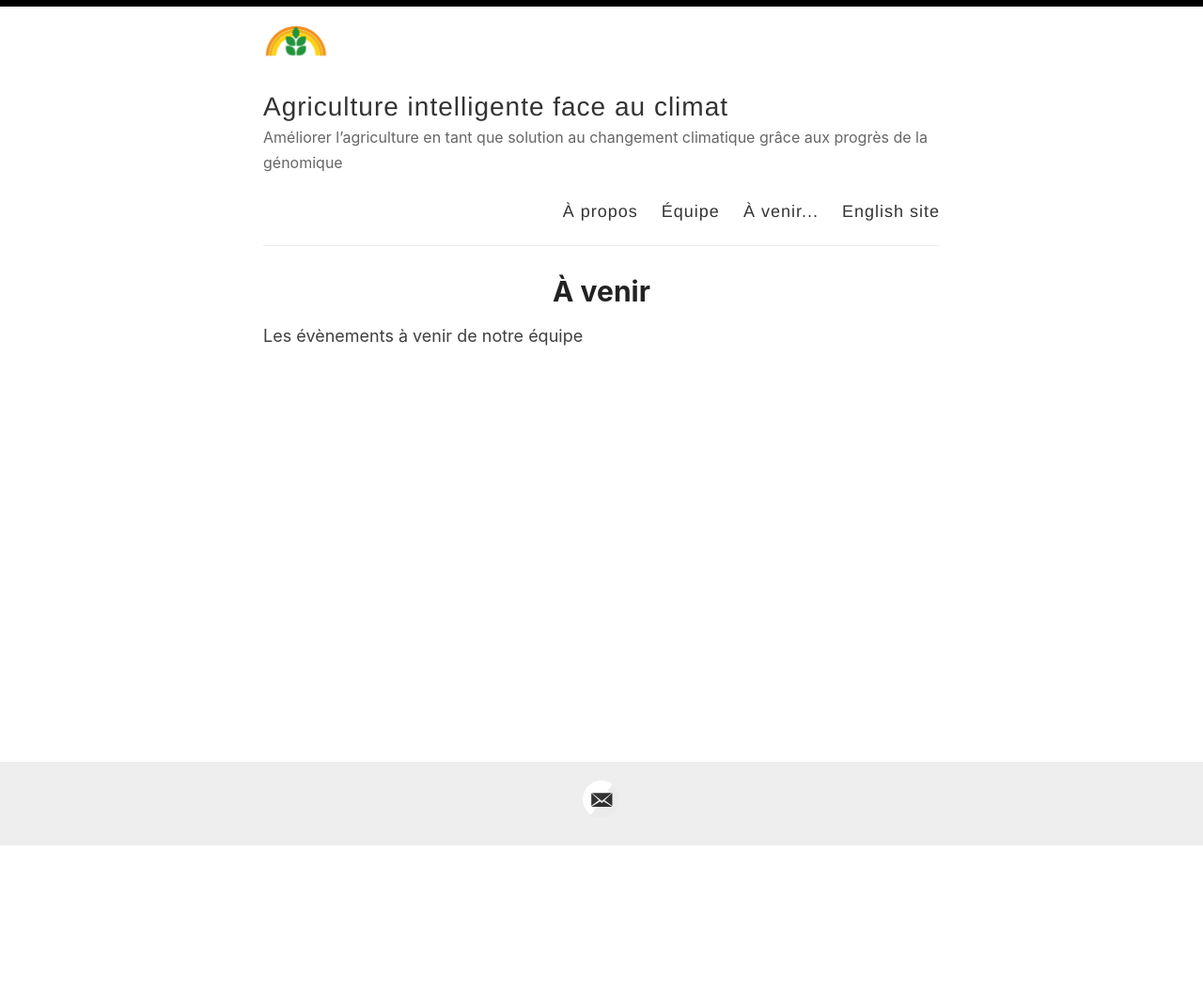
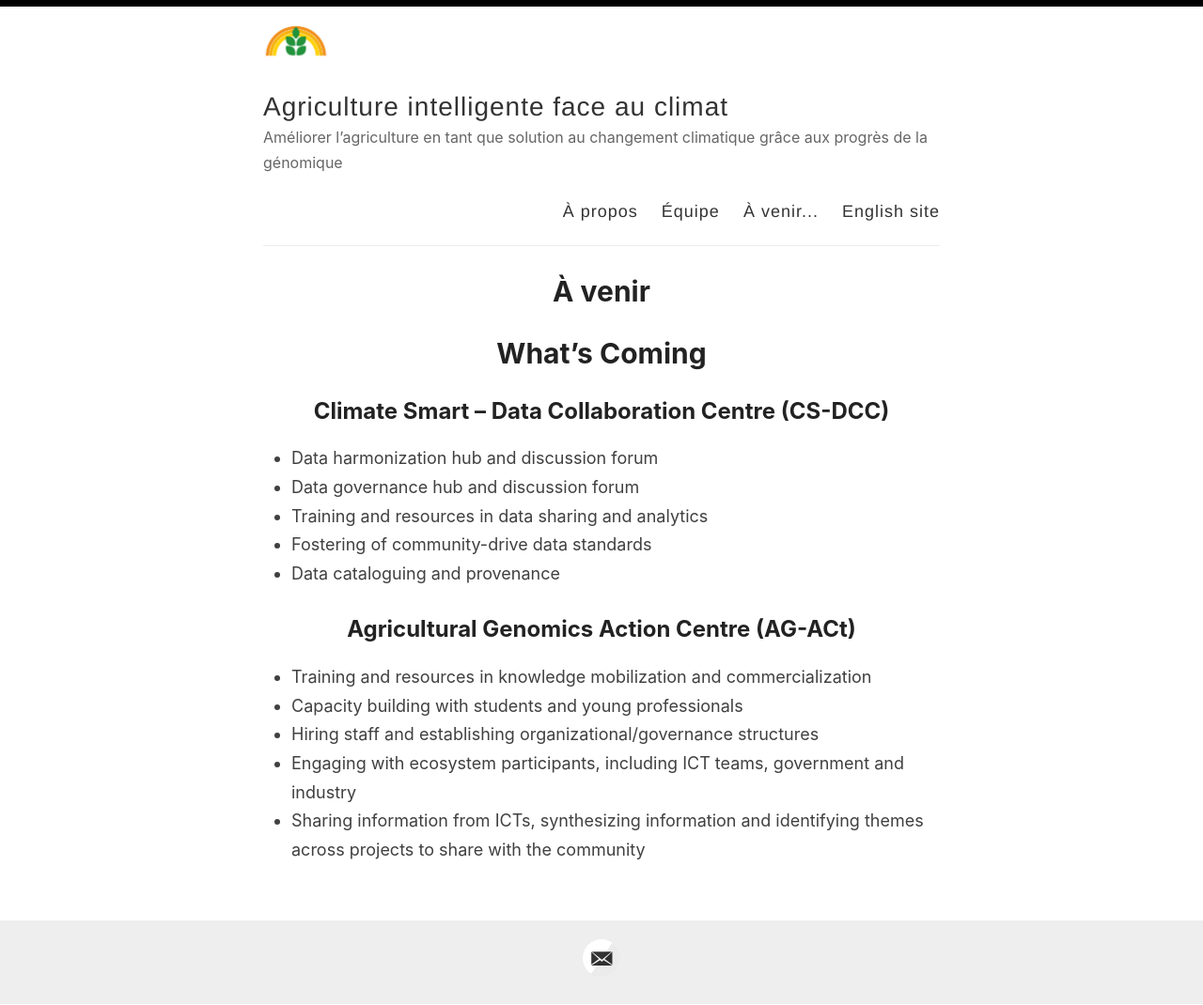
Before and after one commit to ClimateSmartAg/ClimateSmartAg-website-fr, a Jekyll site: the page built from _pages/coming.md, in a window 1280 px wide. Shown: the whole page at 94% size. Built offline with Jekyll 4.4.1, drawn with Linux system fonts in a browser that asks for light colours; before the commit the page ends 901 px from its top, so only the background shows below that.

Commit message:
Update coming.md

```diff
--- a/_pages/coming.md
+++ b/_pages/coming.md
@@ -4,4 +4,18 @@ title: À venir
 permalink: /coming/
 ---
 
-Les évènements à venir de notre équipe
+# What's Coming
+
+## Climate Smart – Data Collaboration Centre (CS-DCC)
+- Data harmonization hub and discussion forum
+- Data governance hub and discussion forum
+- Training and resources in data sharing and analytics
+- Fostering of community-drive data standards
+- Data cataloguing and provenance
+
+## Agricultural Genomics Action Centre (AG-ACt)
+- Training and resources in knowledge mobilization and commercialization
+- Capacity building with students and young professionals
+- Hiring staff and establishing organizational/governance structures
+- Engaging with ecosystem participants, including ICT teams, government and industry
+- Sharing information from ICTs, synthesizing information and identifying themes across projects to share with the community
```
